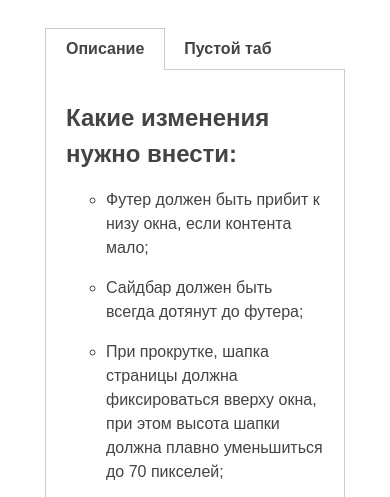
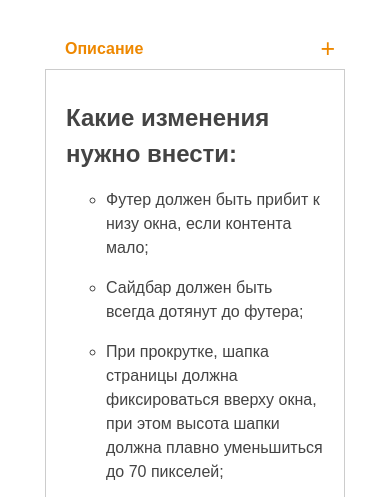
Before and after one commit to ElizabethSh/komyagin_studio_test, a website built with webpack: page src/index.html in a window 390 px wide. Both pictures are taken after a click on the item "Описание". Shown: the part 275-772 px from the top of the page. Built offline with nearby package versions, Linux system fonts and the light colour scheme; files whose address does not match are found by name.

Commit message:
Adapt tabs for the mobile version, accordion

```diff
--- a/src/index.html
+++ b/src/index.html
@@ -34,9 +34,12 @@
         <div class="main-content">
             <h1>Тестовое задание</h1>
             <div class="tabs js-tabs">
+                <div class="tab-header-active">Описание</div>
                 <ul class="tab-header-wrap">
                     <li class="tab-header js-tab-header">Описание</li>
                     <li class="tab-header js-tab-header">Пустой таб</li>
+                    <li class="tab-header js-tab-header">Перетаскивание</li>
+                    <li class="tab-header js-tab-header">Перемещение</li>
                 </ul>
                 <ul class="tab-content-wrap">
                     <li class="tab-content js-tab-content">
@@ -72,6 +75,12 @@
                     <li class="tab-content js-tab-content">
                         <p>Здесь ничего нет</p>
                     </li>
+                    <li class="tab-content js-tab-content">
+                        <p>Здесь ничего нет1</p>
+                    </li>
+                    <li class="tab-content js-tab-content">
+                        <p>Здесь ничего нет2</p>
+                    </li>
                 </ul>
             </div>
         </div>
@@ -82,6 +91,5 @@
     <footer class="footer wrap">
         <p class="footer-copyright">Копирайт</p>
     </footer>
-
 </body>
 </html>
--- a/src/js/index.js
+++ b/src/js/index.js
@@ -2,6 +2,9 @@ import "../scss/styles.scss";
 
 const header = document.querySelector(`.header`);
 const logo = document.querySelector(`.header-logo svg`);
+const tabSection = document.querySelector(`.tabs`);
+const activeTab = tabSection.querySelector(`.tab-header-active`);
+const tabList = tabSection.querySelector(`.tab-header-wrap`);
 
 window.addEventListener(`scroll`, () => {
     if (window.pageYOffset > 1) {
@@ -11,4 +14,13 @@ window.addEventListener(`scroll`, () => {
         header.classList.remove('header-fixed');
         logo.style.height = '120px';
     }
-})
+});
+
+activeTab.addEventListener(`click`, () => {
+    tabSection.classList.toggle(`closed`);
+});
+
+tabList.addEventListener(`click`, (evt) => {
+    activeTab.textContent = evt.target.textContent;
+    tabSection.classList.add(`closed`);
+});
--- a/src/scss/modules/_tabs.scss
+++ b/src/scss/modules/_tabs.scss
@@ -1,7 +1,25 @@
 .tabs {
+    &.closed .tab-header-wrap {
+        @media (max-width: $mobile-max) {
+            height: 0;
+            overflow: hidden;
+            transition: .3s linear;
+        }
+    }
+
+    &.closed .tab-header-active::before {
+        content: '+';
+    }
+
     .tab-header-wrap {
         display: flex;
+        flex-direction: column;
         padding: 0 1px;
+        height: 160px;
+
+        @media (min-width: $tablet-min) {
+            flex-direction: row;
+        }
     }
 
     .tab-header {
@@ -9,8 +27,36 @@
         font-weight: bold;
         transition: color .2s linear;
 
+        @media (max-width: $mobile-max)  {
+            box-shadow: 0 1px 0 #fff, 0 0 0 1px $c-border;
+        }
+
+        &-active {
+            position: relative;
+            color: $c-highlight;
+            padding: 8px 20px;
+            font-weight: bold;
+
+            @media (min-width: $tablet-min) {
+                display: none;
+            }
+
+            &::before {
+                content: '-';
+                position: absolute;
+                right: 10px;
+                top: 50%;
+                transform: translate(0, -50%);
+                font-weight: normal;
+                font-size: 25px;
+            }
+        }
+
         &.active {
             box-shadow: 0 1px 0 #fff, 0 0 0 1px $c-border;
+            @media (max-width: $mobile-max) {
+                border-bottom: 1px solid $c-border;
+            }
         }
 
         &:not(.active) {
```
